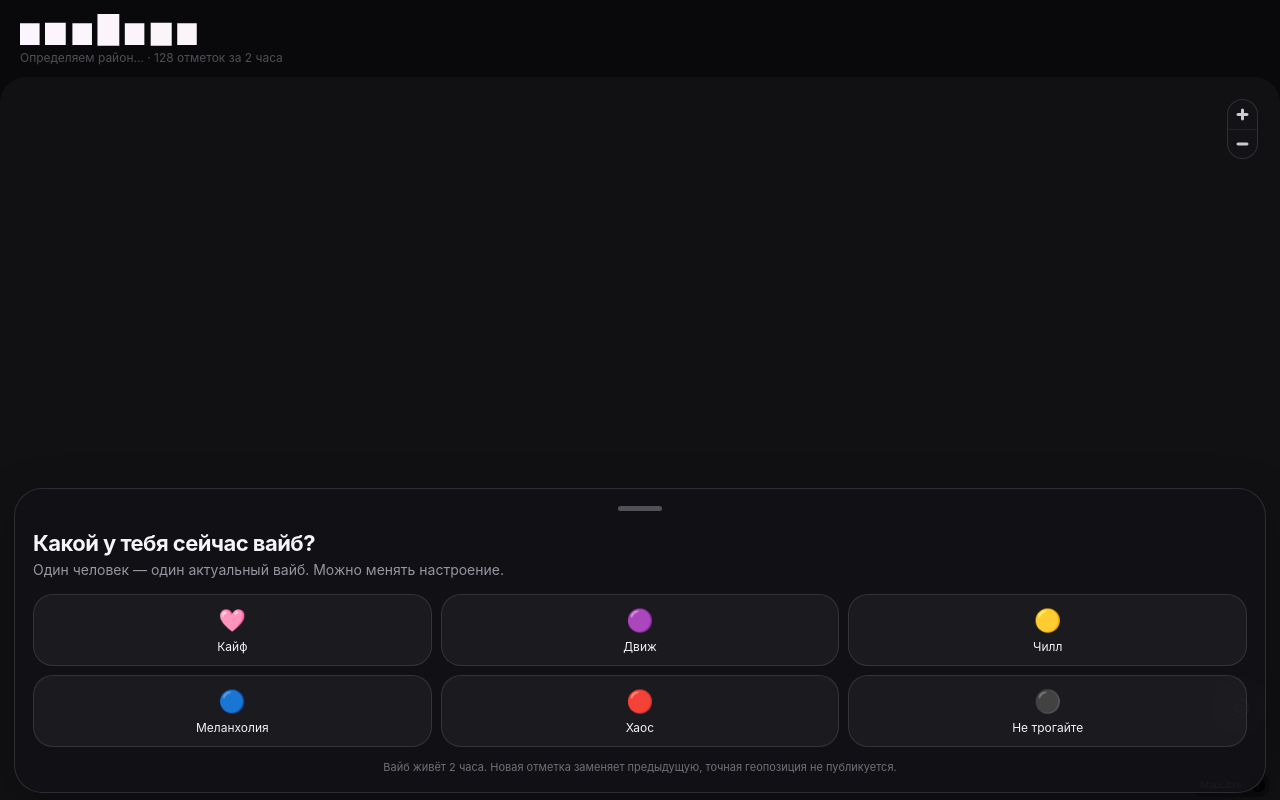
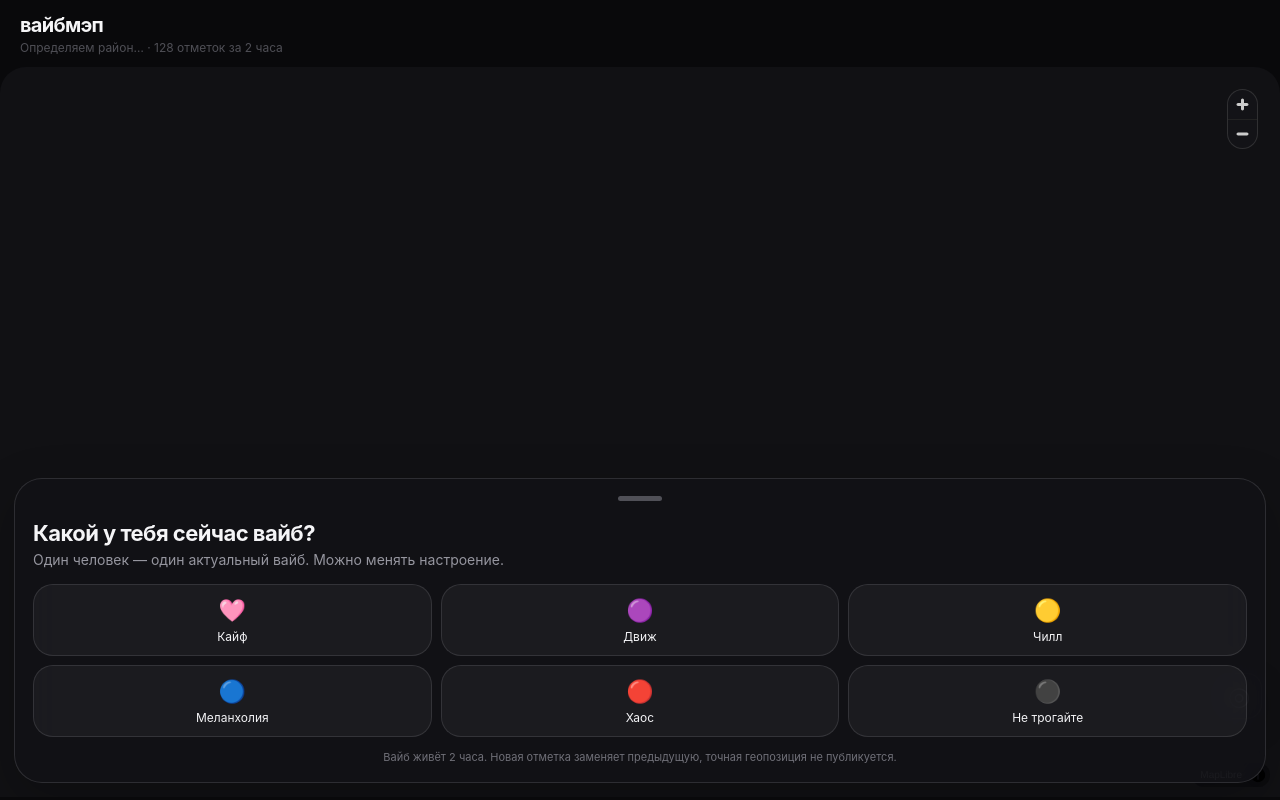
Before and after one commit to anna-alaska/vibemap, a React (Vite) app: page / in a window 1280 px wide. Built offline with nearby package versions, Linux system fonts and the light colour scheme; no server answers.

Commit message:
Use Russian VibeMap wordmark

```diff
--- a/src/main.jsx
+++ b/src/main.jsx
@@ -269,7 +269,7 @@ function App(){
   }
 
   return <main className="app">
-    <section className="topbar"><div><img className="brand-logo" src="/vibemap-logo.svg" alt="VibeMap"/><p className="sub">{status} · {count} отметок за 2 часа</p></div></section>
+    <section className="topbar"><div><h1 className="brand">вайбмэп</h1><p className="sub">{status} · {count} отметок за 2 часа</p></div></section>
     <section className="map-shell">
       <div ref={mapEl} className="map"/>
       <button className="locate" onClick={()=>{const p=userLocation.current;if(p) mapRef.current?.easeTo({center:p,zoom:15,duration:700});else navigator.geolocation?.getCurrentPosition(pos=>{const p=[pos.coords.longitude,pos.coords.latitude];userLocation.current=p;mapRef.current?.easeTo({center:p,zoom:15,duration:700})})}} aria-label="Найти меня">◎</button>
```
